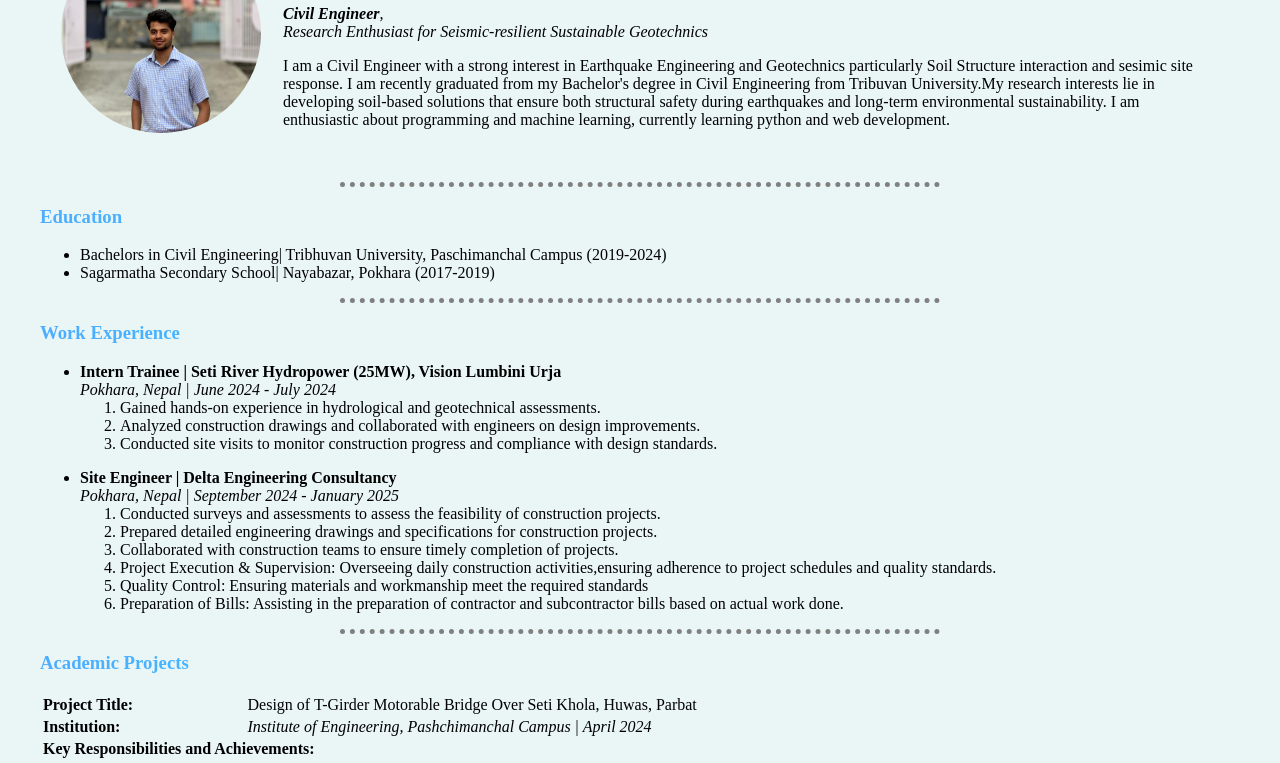
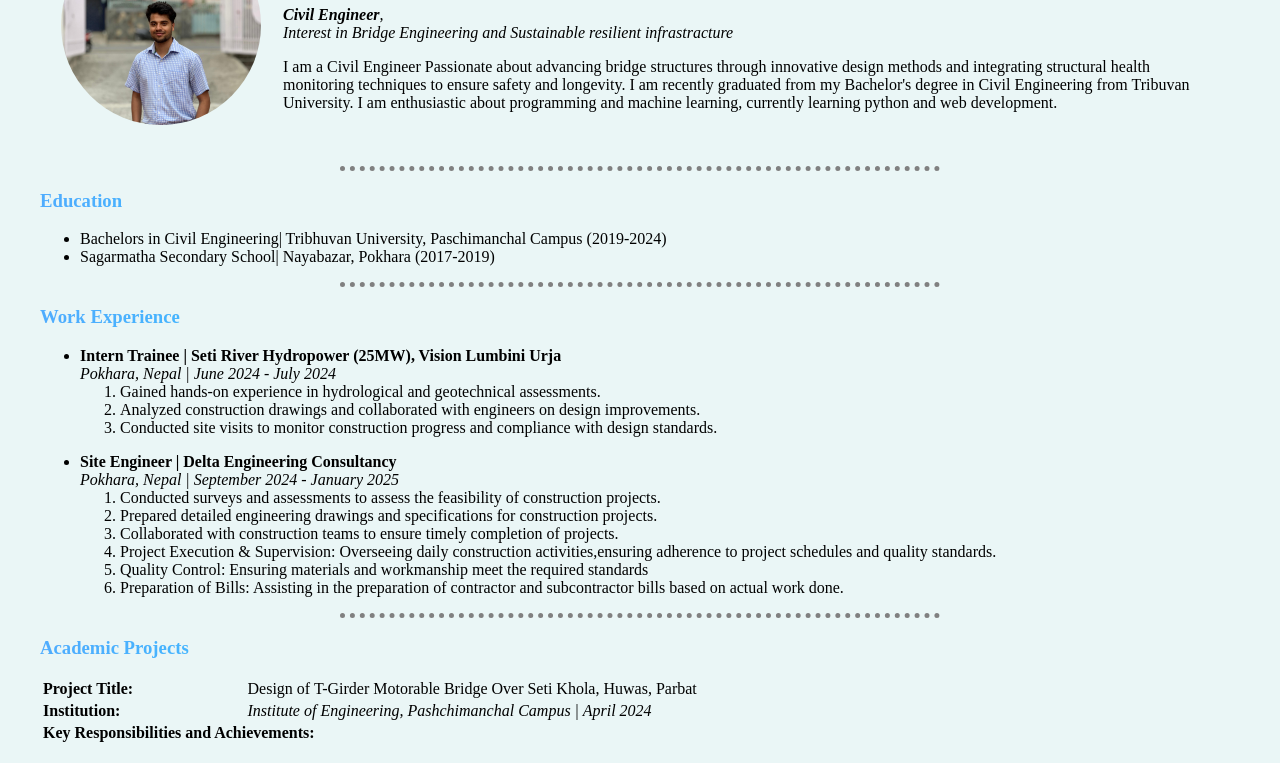
Before and after one commit to samundranp/portfolio, a plain HTML site: page index.html in a window 1280 px wide. Shown: the part 191-954 px from the top of the page. Drawn offline with Linux system fonts and the light colour scheme.

Commit message:
Update index.html

```diff
--- a/index.html
+++ b/index.html
@@ -17,8 +17,8 @@
                 <td><img src="profile.jpg" alt="Samundra's Profile Picture" width="200" height="200" style="border-radius: 50%; object-fit: cover;"></td>
                 <td>
                     <h1>Samundra Paudel</h1>
-                    <p><em><strong>Civil Engineer</strong>,<br> Research Enthusiast for Seismic-resilient Sustainable Geotechnics</em></p>
-                    <p>I am a Civil Engineer with a strong interest in Earthquake Engineering and Geotechnics particularly Soil Structure interaction and sesimic site response. I am recently graduated from my Bachelor's degree in Civil Engineering from Tribuvan University.My research interests lie in developing soil-based solutions that ensure both structural safety during earthquakes and long-term environmental sustainability. I am enthusiastic about programming and machine learning, currently learning python and web development.</p>
+                    <p><em><strong>Civil Engineer</strong>,<br> Interest in Bridge Engineering and Sustainable resilient infrastracture</em></p>
+                    <p>I am a Civil Engineer  Passionate about advancing bridge structures through innovative design methods and integrating structural health monitoring techniques to ensure safety and longevity. I am recently graduated from my Bachelor's degree in Civil Engineering from Tribuvan University. I am enthusiastic about programming and machine learning, currently learning python and web development.</p>
                 </td>
             </tr>
         </table>
```
